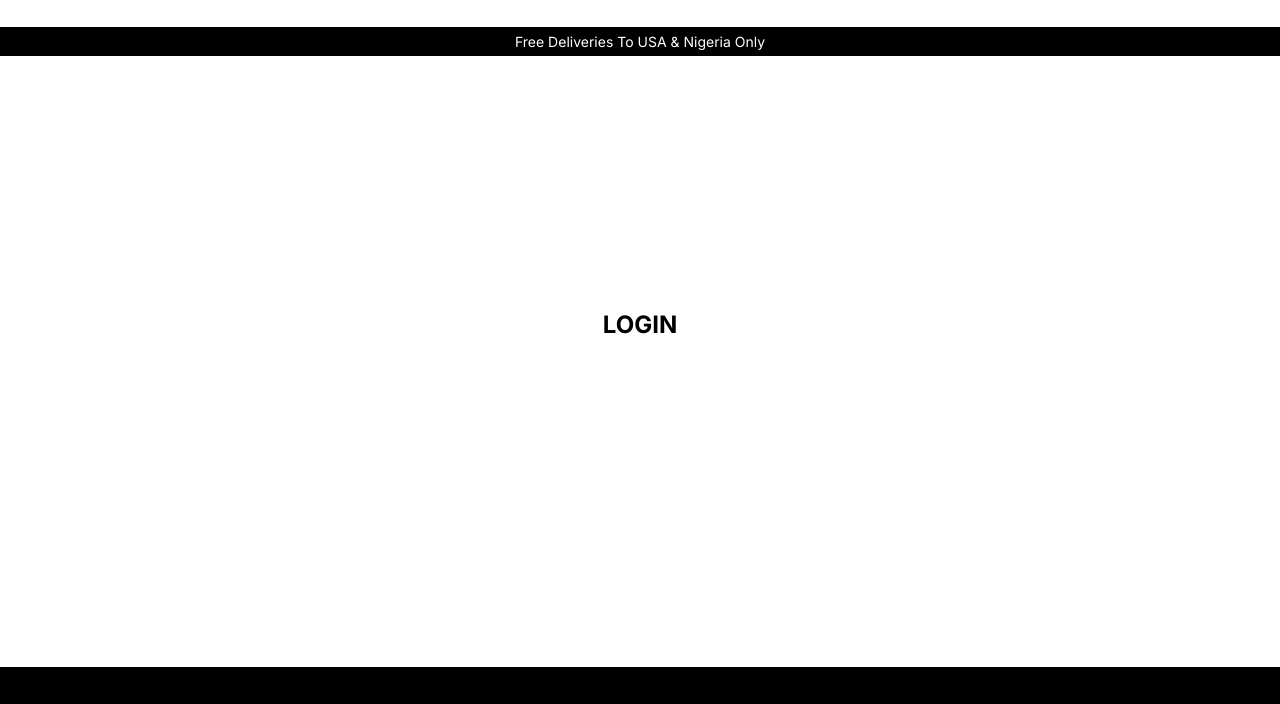
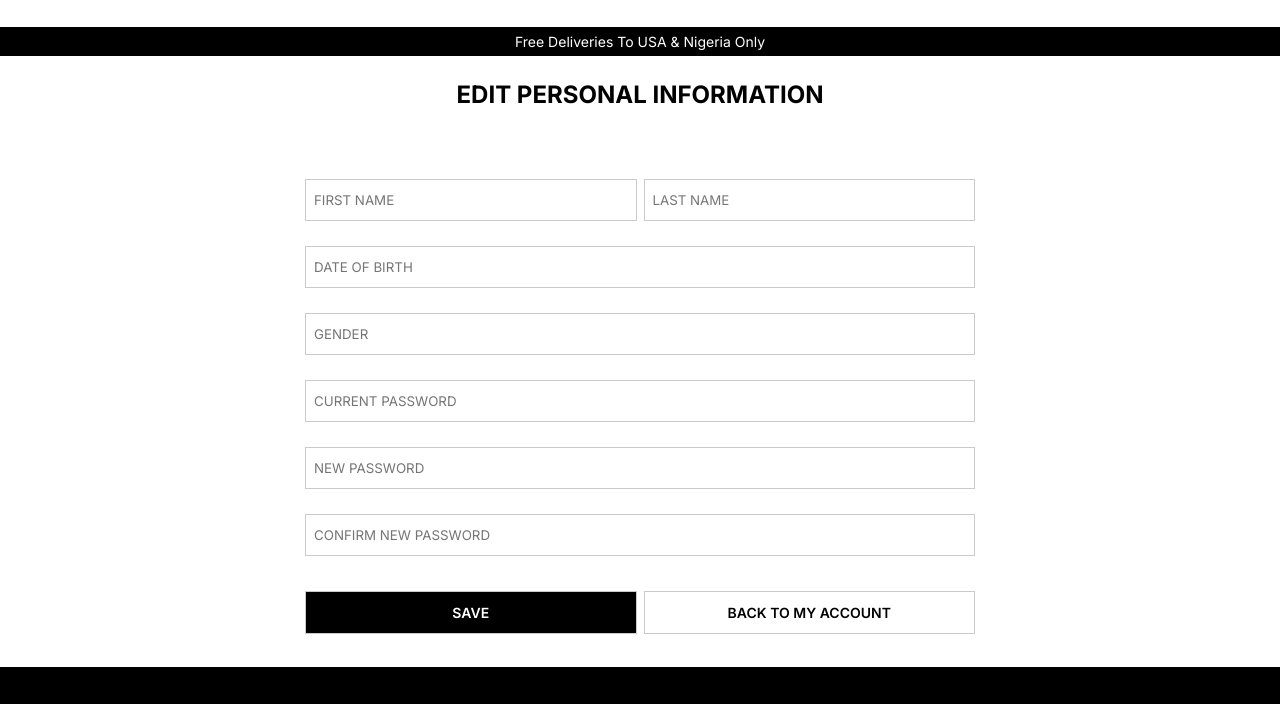
Before and after one commit to Bash-Abdul/EKA_SPORTS, a plain HTML site: page personal_info.html in a window 1280 px wide. Shown: the part 80-784 px from the top of the page. Drawn offline with nearby package versions, Linux system fonts and the light colour scheme.

Commit message:
personal info and new address page

```diff
--- a/forms.css
+++ b/forms.css
@@ -13,6 +13,7 @@
     display: flex;
     flex-direction: column;
     gap: 1rem;
+    /* box-shadow: 0 2px 3px rgba(0, 0,0, .3); */
   }
 
   .form_heading {
--- a/personal_info.html
+++ b/personal_info.html
@@ -36,7 +36,65 @@
 
     <!-- CUSTOM CSS -->
     <link rel="stylesheet" href="style.css" />
-    <link rel="stylesheet" href="forms.css">
+    <link rel="stylesheet" href="forms.css" />
+
+    <style>
+      .personal_info_form {
+        width: 70rem;
+        padding: 1.5rem;
+        display: flex;
+        flex-direction: column;
+        gap: 2.5rem;
+        margin-block: 7rem 5rem;
+      }
+      .personal_input {
+        border: 0.1rem solid #cacaca;
+        width: 100%;
+        padding: 1.2rem 0.8rem;
+        display: block;
+        /* margin-top: 0.9rem; */
+      }
+
+      .personal_input:focus {
+        border: 0.11rem solid black;
+      }
+
+      .name_info {
+        display: flex;
+        align-items: center;
+        gap: 0.7rem;
+      }
+
+      .name_info .f_name,
+      .name_info .l_name {
+        flex: 1 1 50%;
+        width: 100%;
+      }
+      .personal_info_buttons {
+        display: flex;
+        align-items: center;
+        gap: 0.7rem;
+        margin-top: 1rem;
+      }
+
+      .personal_info_buttons button {
+        width: 100%;
+        text-align: center;
+        border: 0.1rem solid #cacacb;
+        font-size: 1.4rem;
+        font-weight: 600;
+        padding: 1.2rem;
+        cursor: pointer;
+      }
+      .save {
+        background: #000;
+        color: #fff;
+      }
+      .back {
+        background: #fff;
+        color: #000;
+      }
+    </style>
   </head>
   <body>
     <div class="container">
@@ -54,12 +112,18 @@
 
         <div class="icons">
           <div class="form">
-            <input type="text" class="form_search" placeholder="SEARCH EKA.COM"/>
+            <input
+              type="text"
+              class="form_search"
+              placeholder="SEARCH EKA.COM"
+            />
             <i class="bx bx-search search"></i>
           </div>
 
           <div class="icon">
-            <a href="#" class="icon_item icon_hidden"><i class="bx bx-search search"></i></a>
+            <a href="#" class="icon_item icon_hidden"
+              ><i class="bx bx-search search"></i
+            ></a>
             <a href="#" class="icon_item"><i class="bx bx-user"></i></a>
             <a href="" class="icon_item"><i class="bx bx-heart"></i></a>
             <a href="" class="icon_item"><i class="bx bx-cart-alt"></i></a>
@@ -72,13 +136,54 @@
       </header>
 
       <section class="main_forms">
-        <form action="" class="personal_info_form forms">
-          <h1 class="form_heading">LOGIN</h1>
+        <form action="" class="personal_info_form">
+          <h1 class="form_heading">EDIT PERSONAL INFORMATION</h1>
 
+          <div class="name_info">
+            <input
+              type="text"
+              class="f_name personal_input"
+              placeholder="FIRST NAME"
+            />
+            <input
+              type="text"
+              class="l_name personal_input"
+              placeholder="LAST NAME"
+            />
+          </div>
 
+          <input
+            type="text"
+            class="dob personal_input"
+            placeholder="DATE OF BIRTH"
+          />
+          <input
+            type="text"
+            class="gender personal_input"
+            placeholder="GENDER"
+          />
+          <input
+            type="text"
+            class="c_password personal_input"
+            placeholder="CURRENT PASSWORD"
+          />
+          <input
+            type="text"
+            class="n_password personal_input"
+            placeholder="NEW PASSWORD"
+          />
+          <input
+            type="text"
+            class="c_new_password personal_input"
+            placeholder="CONFIRM NEW PASSWORD"
+          />
+
+          <div class="personal_info_buttons">
+            <button class="save">SAVE</button>
+            <button class="back">BACK TO MY ACCOUNT</button>
+          </div>
         </form>
       </section>
-
 
       <div class="footer section_lg">
         <div class="footer_container">
@@ -110,7 +215,7 @@
           <div class="footer_section newsletter">
             <h3>Sign up to our newsletter</h3>
             <form action="#" method="post">
-              <input type="email" placeholder="Your email address" required>
+              <input type="email" placeholder="Your email address" required />
               <button type="submit">Sign Up For Newsletter</button>
             </form>
           </div>
```
